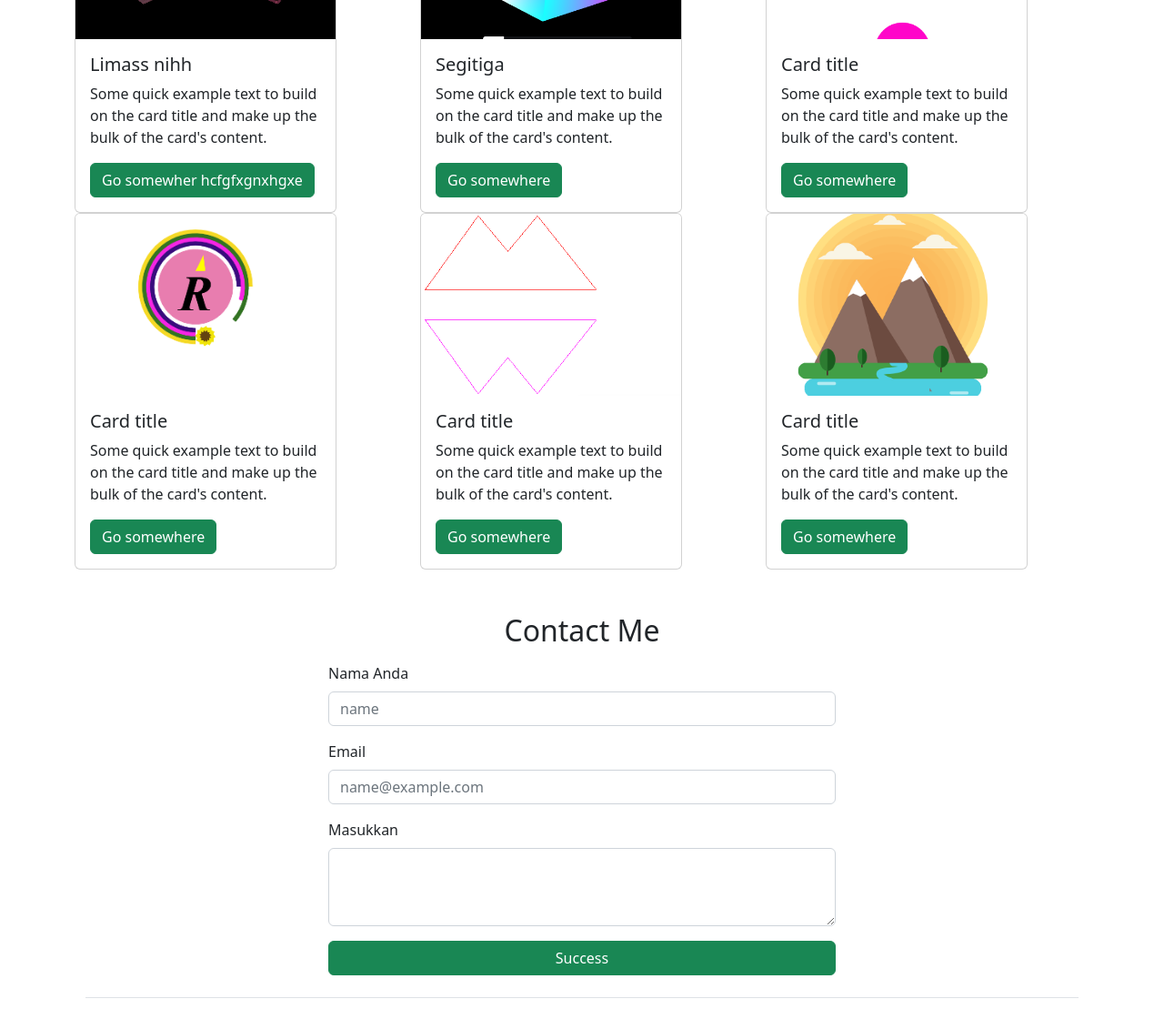
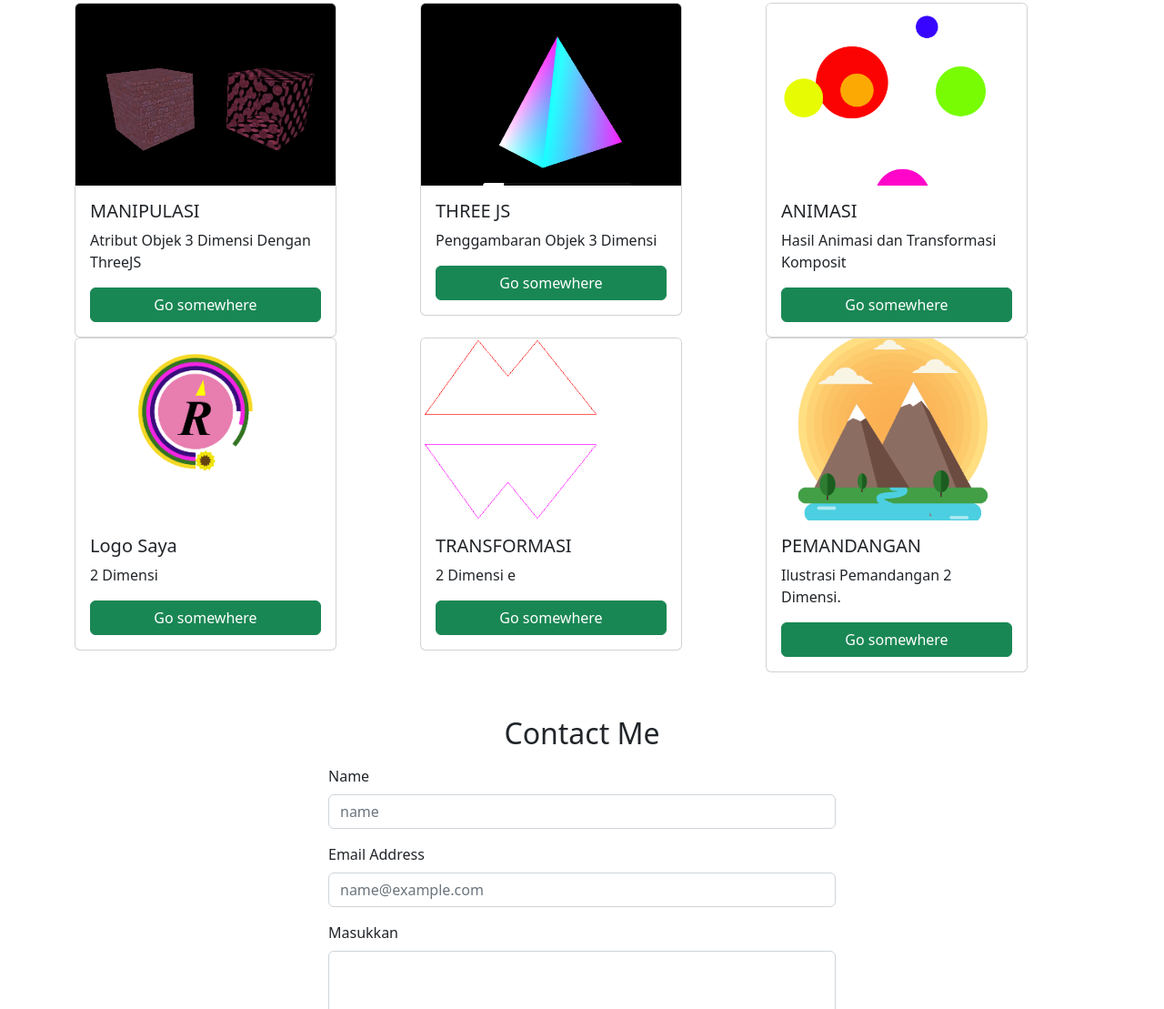
Before and after one commit to restijogja/restijogja.github.io, a plain HTML site: page index.html in a window 1280 px wide. Shown: the part 1691-2800 px from the top of the page at 91% size. Drawn offline with nearby package versions, Linux system fonts and the light colour scheme.

Commit message:
terbaruu bootsrap

```diff
--- a/biodata.css
+++ b/biodata.css
@@ -37,7 +37,7 @@ font-family: 'Raleway', sans-serif;
 }
 
 #fotosaya{
-	height: 95vh;
+	height: 100vh;
 }
 .text-about{
 	text-indent: 50px;
--- a/index.html
+++ b/index.html
@@ -3,7 +3,7 @@
   <head>
     <meta charset="utf-8">
     <meta name="viewport" content="width=device-width, initial-scale=1">
-    <title>Web Sederhana</title>
+    <title> Web Sederhana</title>
     <link href="https://cdn.jsdelivr.net/npm/bootstrap@5.2.2/dist/css/bootstrap.min.css" rel="stylesheet" integrity="sha384-Zenh87qX5JnK2Jl0vWa8Ck2rdkQ2Bzep5IDxbcnCeuOxjzrPF/et3URy9Bv1WTRi" crossorigin="anonymous">
     <link rel="stylesheet" href="https://cdn.jsdelivr.net/npm/bootstrap-icons@1.9.1/font/bootstrap-icons.css">
     <link rel="stylesheet" href="biodata.css">
@@ -14,11 +14,11 @@
   </head>
   <body>
     <!-- Navbar -->
-    <nav class="navbar navbar-dark bg-dark fixed-top">
+    <nav class="navbar navbar-dark bg-dark fixed-top shadow sticky-top ">
       <div class="container">
         <a class="navbar-brand" href="#">
           <img src="./assets/image/logoweb.png" alt="Bootstrap" width="50" height="47">
-          <button class="btn btn-sm btn-outline-secondary" type="button">Resti Rohmawati</button>
+          <button class="btn btn-sm btn-outline-secondary text-warning" type="button">Resti Rohmawati</button>
           <button class="navbar-toggler" type="button" data-bs-toggle="offcanvas" data-bs-target="#offcanvasDarkNavbar" aria-controls="offcanvasDarkNavbar">
             <span class="navbar-toggler-icon"></span>
           </button>
@@ -30,16 +30,16 @@
             <div class="offcanvas-body">
               <ul class="navbar-nav justify-content-end flex-grow-1 pe-3">
                 <li class="nav-item">
-                  <a class="nav-link active" aria-current="page" href="#">Home</a>
+                  <a class="nav-link active" aria-current="page" href="#h1">Home</a>
                 </li>
                 <li class="nav-item">
-                  <a class="nav-link" href="#">About Me</a>
+                  <a class="nav-link" href="#about">About Me</a>
                 </li>
                 <li class="nav-item">
-                  <a class="nav-link" href="#">Project</a>
+                  <a class="nav-link" href="#project">Project</a>
                 </li>
                 <li class="nav-item">
-                  <a class="nav-link" href="#">Contact</a>
+                  <a class="nav-link" href="#contact">Contact</a>
                 </li>
                 <li class="nav-item dropdown">
                   <a class="nav-link dropdown-toggle" href="#" role="button" data-bs-toggle="dropdown" aria-expanded="false">
@@ -71,8 +71,8 @@
       </div>
     </nav>
 
-    <!-- Bagian Foto atas -->
-    <div id="fotosaya" class="container d-flex flex-column align-items-center justify-content-center" id="hal1">
+    <!-- Home - Bagian Foto atas -->
+    <div id="fotosaya" class="container d-flex flex-column align-items-center justify-content-center mb-5" id="hal1">
       <img src="./assets/image/my.jpg" class="foto-atas rounded"alt="">
       <h1 class="namaatas fw-bold">Resti Rohmawati</h1>
       <p class="identitas ">Mahasiswi Politeknik Negeri Banyuwangi</p>
@@ -80,14 +80,14 @@
     </div>
 
     <!-- About Me -->
-    <div class="container mb-5" id="hal2">
+    <div class="container mb-5" id="about">
       <h2 class="text-center mb-3">About Me</h2>
       <div class="row">
         <div class="col-6">
           <img src="./assets/image/gku.jpg" class="shadow rounded w-100" alt="">
         </div>
-      <div class="col-6">
-        <p class="text-about text-secondary ih-ig">Saya Mahasiswa Politeknik Negeri Banyuwangi Semester 5. Program Study Teknologi Rekayasa Perangkat Lunak.
+        <div class="col-6">
+          <p class="text-about text-secondary ih-ig">Saya Mahasiswa Politeknik Negeri Banyuwangi Semester 5. Program Study Teknologi Rekayasa Perangkat Lunak.
           Saat ini saya sedang mengikuti Study Independent Bersertifikat. MSIB merupakan salah satu program yang dapat diikuti oleh seluruh mahasiswa di Indonesia yang terdaftar dalam PPDikti dari semua jurusan pada jenjang D3, D4, dan S1
           untuk mengembangkan kemampuan praktis dan kompetensi spesifik yang ingin dimiliki mahasiswa.
           Studi Independen sendiri merupakan kesempatan untuk mahasiswa mengikuti perkuliahan di luar kelas perkuliahan, namun tetap mendapatkan konversi sks di kampus asal mahasiswa.
@@ -96,22 +96,22 @@
           Beberapa mata kuliah tersebut diajarkan pada awal masa program ini dimulai dan diajarkan dari mulai basic, sehingga bagi yang belum pernah mendapatkan mata kuliah tersebut tetap dapat mengikuti mata kuliah yang diajarkan.
           Selain itu saya juga mendapatkan mentor dan asisten mentor dalam kelompok kota yang akan mendampingi saya dan teman-teman saya ketika terdapat kesulitan selama mengikuti program ini.
           Saya senang dapat mengikuti kegiatan MSIB ini sangat bermanfaat. Hanya 5 Bulan namun saya harap dapat memaksimalkan dan mengasah skill yang saya miliki.
-        </p>
-      </div>
+          </p>
+        </div>
       </div>
     </div>
 
-    <!-- Skill-->
-    <div class="container mb-5" id="hal3">
+    <!-- Project -->
+    <div class="container mb-5" id="project">
       <h2 class="text-center mb-3" My Skill>My Project</h2>
       <div class="row">
         <div class="col-4">
           <div class="card" style="width: 18rem">
             <img src="./assets/image/1.png" class="card-img-top" alt="..." />
             <div class="card-body">
-              <h5 class="card-title">Limass nihh</h5>
-              <p class="card-text">Some quick example text to build on the card title and make up the bulk of the card's content.</p>
-              <a href="#" class="btn btn-success">Go somewher hcfgfxgnxhgxe</a>
+              <h5 class="card-title">MANIPULASI</h5>
+              <p class="card-text">Atribut Objek 3 Dimensi Dengan ThreeJS</p>
+              <a href="#" class="btn btn-success w-100">Go somewhere</a>
             </div>
           </div>
         </div>
@@ -119,9 +119,9 @@
           <div class="card" style="width: 18rem">
             <img src="./assets/image/2.png" class="card-img-top" alt="..." />
             <div class="card-body">
-              <h5 class="card-title">Segitiga</h5>
-              <p class="card-text">Some quick example text to build on the card title and make up the bulk of the card's content.</p>
-              <a href="#" class="btn btn-success">Go somewhere</a>
+              <h5 class="card-title">THREE JS</h5>
+              <p class="card-text">Penggambaran Objek 3 Dimensi</p>
+              <a href="#" class="btn btn-success w-100">Go somewhere</a>
             </div>
           </div>
         </div>
@@ -129,9 +129,9 @@
           <div class="card" style="width: 18rem">
             <img src="./assets/image/3.png" class="card-img-top" alt="..." />
             <div class="card-body">
-              <h5 class="card-title">Card title</h5>
-              <p class="card-text">Some quick example text to build on the card title and make up the bulk of the card's content.</p>
-              <a href="#" class="btn btn-success">Go somewhere</a>
+              <h5 class="card-title">ANIMASI</h5>
+              <p class="card-text">Hasil Animasi dan Transformasi Komposit</p>
+              <a href="#" class="btn btn-success w-100">Go somewhere</a>
             </div>
           </div>
         </div>
@@ -139,9 +139,9 @@
           <div class="card" style="width: 18rem">
             <img src="./assets/image/4.png" class="card-img-top" alt="..." />
             <div class="card-body">
-              <h5 class="card-title">Card title</h5>
-              <p class="card-text">Some quick example text to build on the card title and make up the bulk of the card's content.</p>
-              <a href="#" class="btn btn-success">Go somewhere</a>
+              <h5 class="card-title">Logo Saya</h5>
+              <p class="card-text">2 Dimensi</p>
+              <a href="#" class="btn btn-success w-100">Go somewhere</a>
             </div>
           </div>
         </div>
@@ -149,9 +149,9 @@
           <div class="card" style="width: 18rem">
             <img src="./assets/image/5.png" class="card-img-top" alt="..." />
             <div class="card-body">
-              <h5 class="card-title">Card title</h5>
-              <p class="card-text">Some quick example text to build on the card title and make up the bulk of the card's content.</p>
-              <a href="#" class="btn btn-success">Go somewhere</a>
+              <h5 class="card-title">TRANSFORMASI</h5>
+              <p class="card-text">2 Dimensi e</p>
+              <a href="#" class="btn btn-success w-100">Go somewhere</a>
             </div>
           </div>
         </div>
@@ -159,9 +159,9 @@
           <div class="card" style="width: 18rem">
             <img src="./assets/image/6.png" class="card-img-top" alt="..." />
             <div class="card-body">
-              <h5 class="card-title">Card title</h5>
-              <p class="card-text">Some quick example text to build on the card title and make up the bulk of the card's content.</p>
-              <a href="#" class="btn btn-success">Go somewhere</a>
+              <h5 class="card-title">PEMANDANGAN</h5>
+              <p class="card-text">Ilustrasi Pemandangan 2 Dimensi.</p>
+              <a href="#" class="btn btn-success w-100">Go somewhere</a>
             </div>
           </div>
         </div>
@@ -169,15 +169,15 @@
     </div>
 
     <!-- Contack Me -->
-    <div class="container mb-5" id="hal4">
+    <div class="container mb-5" id="contact">
       <h2 class="text-center mb-3">Contact Me</h2>
       <form class="col-6 mx-auto">
         <div class="mb-3">
-          <label for="exampleFormControlInput1" class="form-label">Nama Anda</label>
-          <input type="email" class="form-control" id="exampleFormControlInput1" placeholder="name" />
+          <label for="exampleFormControlInput1" class="form-label">Name</label>
+          <input type="text" class="form-control" id="exampleFormControlInput1" placeholder="name" />
         </div>
         <div class="mb-3">
-          <label for="exampleFormControlInput1" class="form-label">Email</label>
+          <label for="exampleFormControlInput1" class="form-label">Email Address </label>
           <input type="email" class="form-control" id="exampleFormControlInput1" placeholder="name@example.com" />
         </div>
         <div class="mb-3">
@@ -189,7 +189,7 @@
 
     <!-- Footer -->
     <div class="b-example-divider"></div>
-    <div class="container">
+    <div class="container-fluid">
       <footer class="d-flex flex-wrap justify-content-between align-items-center py-3 my-4 border-top">
         <div class="col-md-4 d-flex align-items-center">
           <a href="/" class="mb-3 me-2 mb-md-0 text-muted text-decoration-none lh-1">
```
